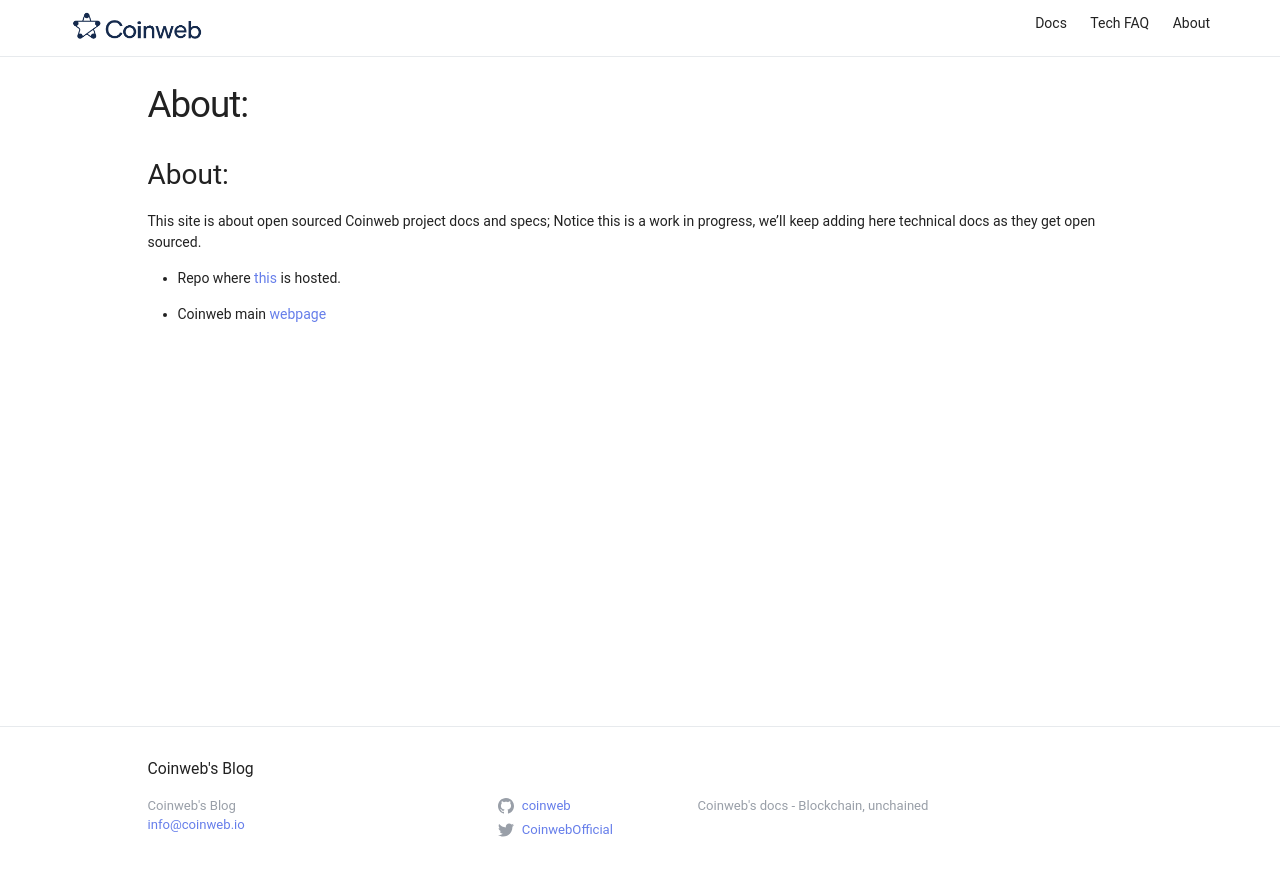
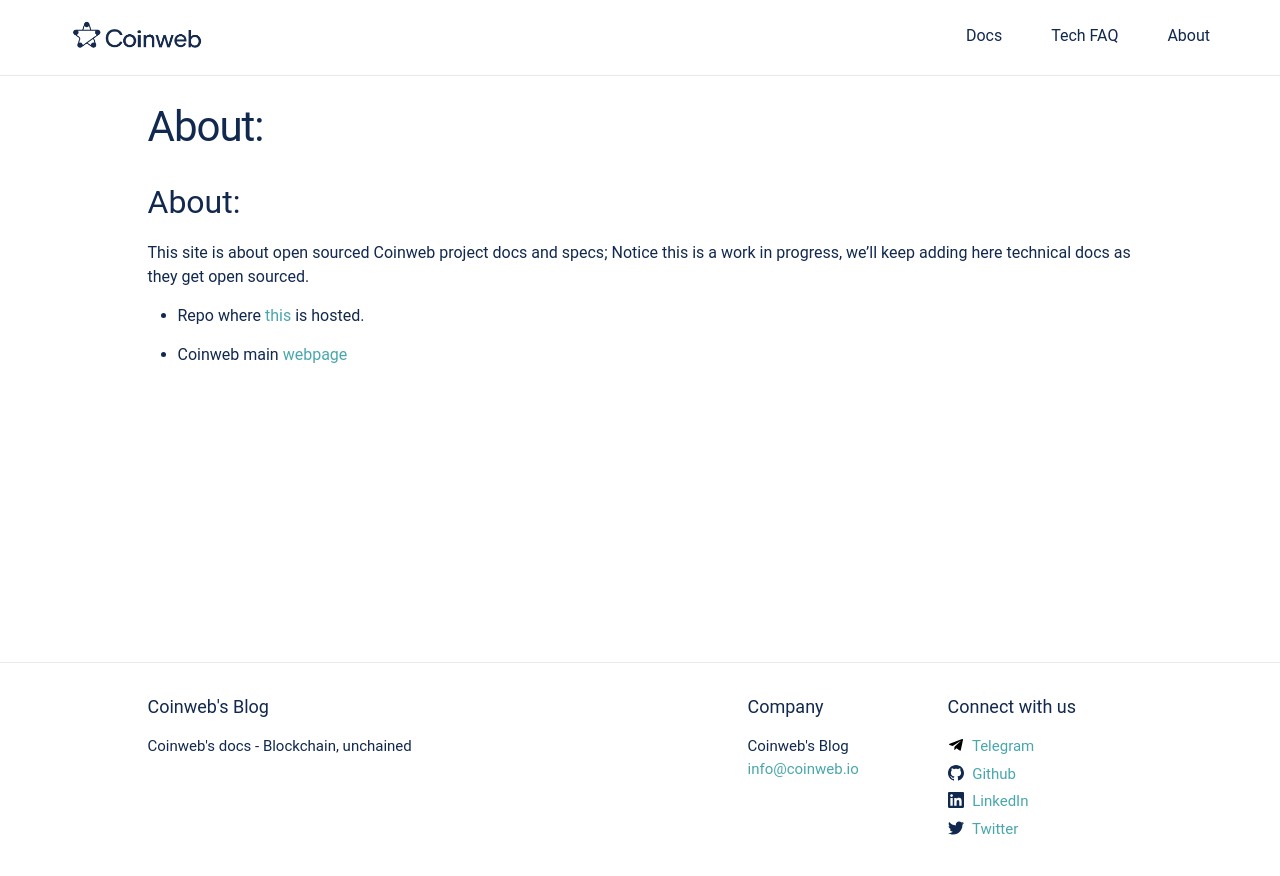
Before and after one commit to coinweb/technical-docs, a Jekyll site: the page built from README.md, in a window 1280 px wide. Shown: the top 876 px of the page. Built offline with Jekyll 4.4.1, drawn with Linux system fonts in a browser that asks for light colours; our own code applies the rules of GitHub Pages for plain Markdown files.

Commit message:
UI fixes

```diff
--- a/_config.yml
+++ b/_config.yml
@@ -6,6 +6,10 @@ baseurl: "/technical-docs" # the subpath of your site, e.g. /blog
 url: "" # the base hostname & protocol for your site, e.g. http://example.com
 twitter_username: CoinwebOfficial
 github_username:  coinweb
+telegram_username: coinwebofficial
+linkedin_username: coinweb
+company: Company
+connect_with_us: Connect with us
 
 # Build settings
 markdown: kramdown
--- a/_includes/footer.html
+++ b/_includes/footer.html
@@ -3,10 +3,14 @@
 
   <div class="wrapper">
 
-    <h2 class="footer-heading">{{ site.title | escape }}</h2>
-
     <div class="footer-col-wrapper">
       <div class="footer-col footer-col-1">
+        <h2 class="footer-heading">{{ site.title | escape }}</h2>
+        <p>{{- site.description | escape -}}</p>
+      </div>
+
+      <div class="footer-col footer-col-2">
+        <h2 class="footer-heading">{{ site.company | escape }}</h2>
         <ul class="contact-list">
           <li class="p-name">
             {%- if site.author -%}
@@ -22,11 +26,8 @@
       </div>
 
       <div class="footer-col footer-col-2">
+        <h2 class="footer-heading">{{ site.connect_with_us | escape }}</h2>
         {%- include social.html -%}
-      </div>
-
-      <div class="footer-col footer-col-3">
-        <p>{{- site.description | escape -}}</p>
       </div>
     </div>
 
--- a/_includes/social.html
+++ b/_includes/social.html
@@ -1,13 +1,14 @@
 <ul class="social-media-list">
   {%- if site.dribbble_username -%}<li><a href="https://dribbble.com/{{ site.dribbble_username| cgi_escape | escape }}"><svg class="svg-icon"><use xlink:href="{{ '/assets/minima-social-icons.svg#dribbble' | relative_url }}"></use></svg> <span class="username">{{ site.dribbble_username| escape }}</span></a></li>{%- endif -%}
+  {%- if site.github_username -%}<li><a href="https://t.me/{{ site.telegram_username| cgi_escape | escape }}"><img class="svg-icon" src="{{ '/assets/icon-telegram.svg' | relative_url }}"> <span class="username">Telegram</span></a></li>{%- endif -%}
   {%- if site.facebook_username -%}<li><a href="https://www.facebook.com/{{ site.facebook_username| cgi_escape | escape }}"><svg class="svg-icon"><use xlink:href="{{ '/assets/minima-social-icons.svg#facebook' | relative_url }}"></use></svg> <span class="username">{{ site.facebook_username| escape }}</span></a></li>{%- endif -%}
   {%- if site.flickr_username -%}<li><a href="https://www.flickr.com/photos/{{ site.flickr_username| cgi_escape | escape }}"><svg class="svg-icon"><use xlink:href="{{ '/assets/minima-social-icons.svg#flickr' | relative_url }}"></use></svg> <span class="username">{{ site.flickr_username| escape }}</span></a></li>{%- endif -%}
-  {%- if site.github_username -%}<li><a href="https://github.com/{{ site.github_username| cgi_escape | escape }}"><svg class="svg-icon"><use xlink:href="{{ '/assets/minima-social-icons.svg#github' | relative_url }}"></use></svg> <span class="username">{{ site.github_username| escape }}</span></a></li>{%- endif -%}
+  {%- if site.github_username -%}<li><a href="https://github.com/{{ site.github_username| cgi_escape | escape }}"><svg class="svg-icon"><use xlink:href="{{ '/assets/minima-social-icons.svg#github' | relative_url }}"></use></svg> <span class="username">Github</span></a></li>{%- endif -%}
   {%- if site.instagram_username -%}<li><a href="https://instagram.com/{{ site.instagram_username| cgi_escape | escape }}"><svg class="svg-icon"><use xlink:href="{{ '/assets/minima-social-icons.svg#instagram' | relative_url }}"></use></svg> <span class="username">{{ site.instagram_username| escape }}</span></a></li>{%- endif -%}
-  {%- if site.linkedin_username -%}<li><a href="https://www.linkedin.com/in/{{ site.linkedin_username| cgi_escape | escape }}"><svg class="svg-icon"><use xlink:href="{{ '/assets/minima-social-icons.svg#linkedin' | relative_url }}"></use></svg> <span class="username">{{ site.linkedin_username| escape }}</span></a></li>{%- endif -%}
+  {%- if site.linkedin_username -%}<li><a href="https://www.linkedin.com/company/{{ site.linkedin_username| cgi_escape | escape }}"><svg class="svg-icon"><use xlink:href="{{ '/assets/minima-social-icons.svg#linkedin' | relative_url }}"></use></svg> <span class="username">LinkedIn</span></a></li>{%- endif -%}
   {%- if site.pinterest_username -%}<li><a href="https://www.pinterest.com/{{ site.pinterest_username| cgi_escape | escape }}"><svg class="svg-icon"><use xlink:href="{{ '/assets/minima-social-icons.svg#pinterest' | relative_url }}"></use></svg> <span class="username">{{ site.pinterest_username| escape }}</span></a></li>{%- endif -%}
   {%- for mst in site.mastodon -%}{%- if mst.username and mst.instance -%}<li><a href="https://{{ mst.instance| cgi_escape | escape}}/@{{mst.username}}"><svg class="svg-icon"><use xlink:href="{{ '/assets/minima-social-icons.svg#mastodon' | relative_url }}"></use></svg> <span class="username">{{ mst.username|escape }}</span></a></li>{%- endif -%}{%- endfor -%}
-  {%- if site.twitter_username -%}<li><a href="https://www.twitter.com/{{ site.twitter_username| cgi_escape | escape }}"><svg class="svg-icon"><use xlink:href="{{ '/assets/minima-social-icons.svg#twitter' | relative_url }}"></use></svg> <span class="username">{{ site.twitter_username| escape }}</span></a></li>{%- endif -%}
+  {%- if site.twitter_username -%}<li><a href="https://www.twitter.com/{{ site.twitter_username| cgi_escape | escape }}"><svg class="svg-icon"><use xlink:href="{{ '/assets/minima-social-icons.svg#twitter' | relative_url }}"></use></svg> <span class="username">Twitter</span></a></li>{%- endif -%}
   {%- if site.youtube_username -%}<li><a href="https://youtube.com/{{ site.youtube_username| cgi_escape | escape }}"><svg class="svg-icon"><use xlink:href="{{ '/assets/minima-social-icons.svg#youtube' | relative_url }}"></use></svg> <span class="username">{{ site.youtube_username| escape }}</span></a></li>{%- endif -%}
   {%- if site.googleplus_username -%}<li><a href="https://plus.google.com/{{ site.googleplus_username| escape }}"><svg class="svg-icon"><use xlink:href="{{ '/assets/minima-social-icons.svg#googleplus' | relative_url }}"></use></svg> <span class="username">{{ site.googleplus_username| escape }}</span></a></li>{%- endif -%}
   {%- if site.rss -%}<li><a href="{{ 'feed.xml' | relative_url }}"><svg class="svg-icon"><use xlink:href="{{ '/assets/minima-social-icons.svg#rss' | relative_url }}"></use></svg> <span>{{ site.rss | escape }}</span></a></li>{%- endif -%}
--- a/_sass/minima.scss
+++ b/_sass/minima.scss
@@ -3,16 +3,16 @@
 // Define defaults for each variable.
 
 $base-font-family: Roboto, Helvetica, Arial, sans-serif, "Apple Color Emoji", "Segoe UI Emoji", "Segoe UI Symbol" !default;
-$base-font-size:   14px !default;
+$base-font-size:   16px !default;
 $base-font-weight: 400 !default;
 $small-font-size:  $base-font-size * 0.875 !default;
 $base-line-height: 1.5 !default;
 
 $spacing-unit:     30px !default;
 
-$text-color:       #000000de !default;
+$text-color:       #11284f !default;
 $background-color: #fff !default;
-$brand-color:      #667EEA !default;
+$brand-color:      #48a7ad !default;
 
 $grey-color:       #999fa8 !default;
 $grey-color-light: #e7eaed !default;
--- a/_sass/minima/_base.scss
+++ b/_sass/minima/_base.scss
@@ -217,7 +217,7 @@ pre {
     width: 16px;
     height: 16px;
     display: inline-block;
-    fill: #{$grey-color};
+    fill: #{$text-color};
     padding-right: 5px;
     vertical-align: text-top;
 }
--- a/_sass/minima/_layout.scss
+++ b/_sass/minima/_layout.scss
@@ -3,7 +3,7 @@
  */
 .site-header {
   border-bottom: 1px solid $grey-color-light;
-  min-height: $spacing-unit * 1.865;
+  min-height: $spacing-unit * 2.5;
 
   // Positioning context for the mobile navigation icon
   position: relative;
@@ -16,7 +16,7 @@
 .site-title {
   @include relative-font-size(1.625);
   font-weight: 300;
-  line-height: $base-line-height * $base-font-size * 2.25;
+  line-height: $base-line-height * $base-font-size * 2.75;
   letter-spacing: -1px;
   margin-bottom: 0;
   float: left;
@@ -29,7 +29,7 @@
 
 .site-nav {
   float: right;
-  line-height: $base-line-height * $base-font-size * 2.25;
+  line-height: $base-line-height * $base-font-size * 3;
 
   .nav-trigger {
       display: none;
@@ -45,7 +45,7 @@
 
     // Gaps between nav items, but not on the last one
     &:not(:last-child) {
-      margin-right: 20px;
+      margin-right: 45px;
     }
   }
 
@@ -116,6 +116,7 @@
 .footer-heading {
   @include relative-font-size(1.125);
   margin-bottom: $spacing-unit / 2;
+  color: $text-color;
 }
 
 .contact-list,
@@ -126,7 +127,7 @@
 
 .footer-col-wrapper {
   @include relative-font-size(0.9375);
-  color: $grey-color;
+  color: $text-color;
   margin-left: -$spacing-unit / 2;
   @extend %clearfix;
 }
@@ -138,8 +139,8 @@
 }
 
 .footer-col-1 {
-  width: -webkit-calc(35% - (#{$spacing-unit} / 2));
-  width:         calc(35% - (#{$spacing-unit} / 2));
+  width: -webkit-calc(60% - (#{$spacing-unit} / 2));
+  width:         calc(60% - (#{$spacing-unit} / 2));
 }
 
 .footer-col-2 {
```
Also changed, not shown: README.md, assets/icon-telegram.svg (added).
